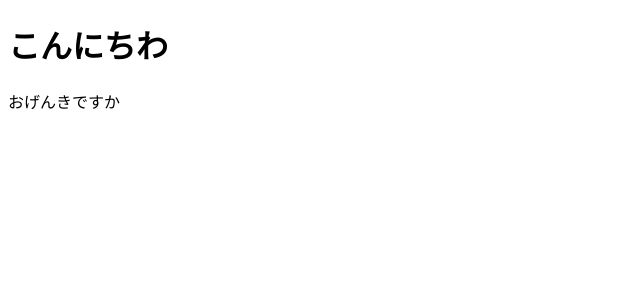
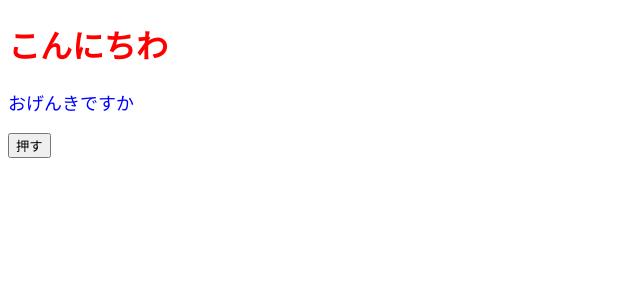
Before and after one commit to tkiyo86/codesandbox_sec6, a React (Create React App) app: page / in a window 1280 px wide. Shown: the top 300 px of the page, without its empty margins (0-640 px from the left). Built offline with nearby package versions, Linux system fonts and the light colour scheme.

Commit message:
43_event_style ボタンの配置やスタイルの記述方法

```diff
--- a/src/App.jsx
+++ b/src/App.jsx
@@ -1,11 +1,24 @@
 import React from 'react';
 
 // コンポーネント化する、拡張子はJSXがよい
+
+/** 43
+1, button : {}で囲むとJSとして認識する
+2, sytle cssを書く
+　　style={{}}　　　一つ目の｛｝はＪＳを書く宣言
+　　　2つ目の｛｝はオブジェクトの｛｝
+ */
 const App = () => {
+  const onClickButton = () => alert();
+  const contentStyle = {
+    color: 'blue',
+    fontSize: '18px',
+  };
   return (
     <>
-      <h1>こんにちわ</h1>
-      <p>おげんきですか</p>
+      <h1 style={{color: 'red'}}>こんにちわ</h1>
+      <p style={contentStyle}>おげんきですか</p>
+      <button onClick={onClickButton}>押す</button>
     </>
   );
 };
```
